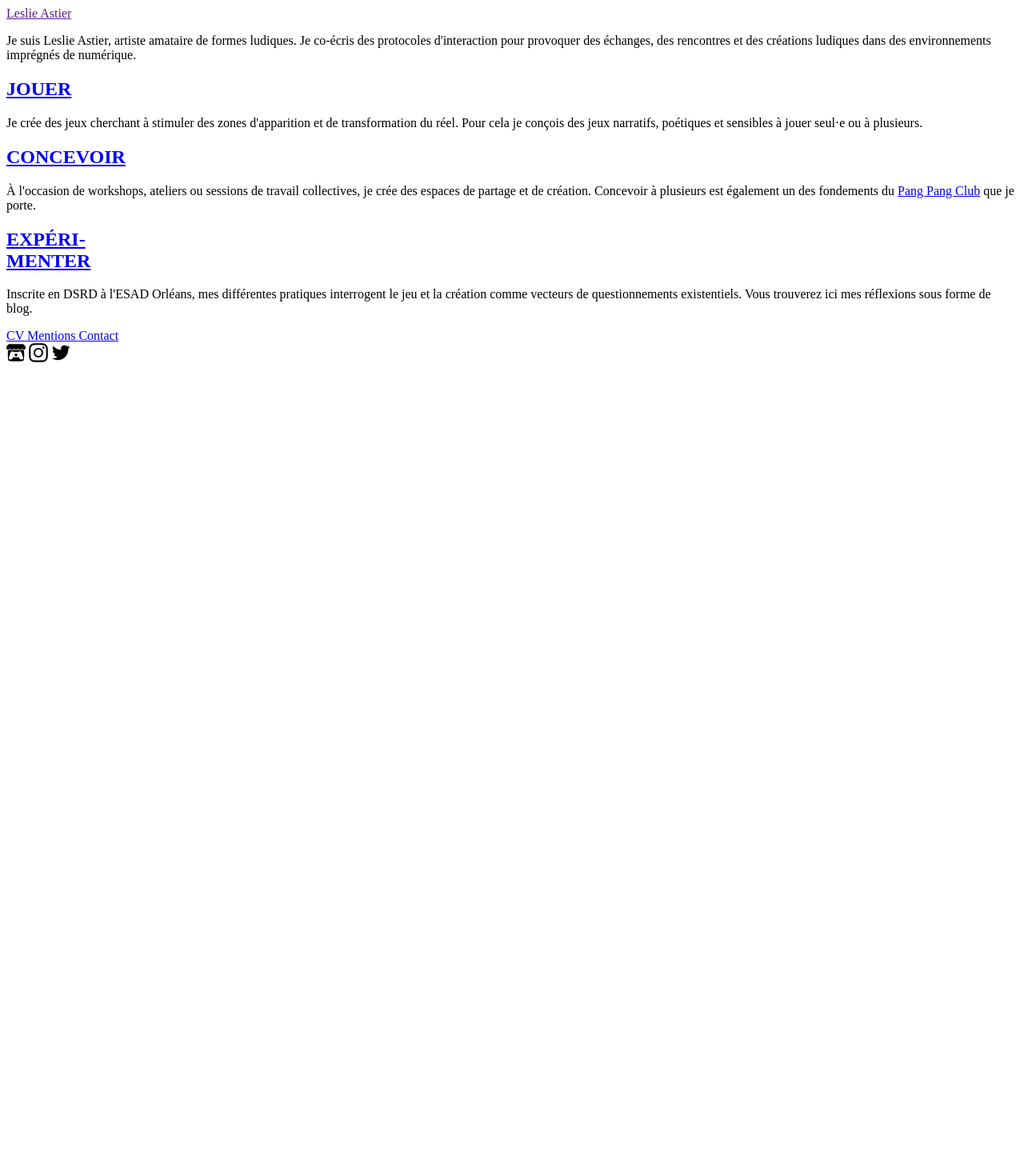
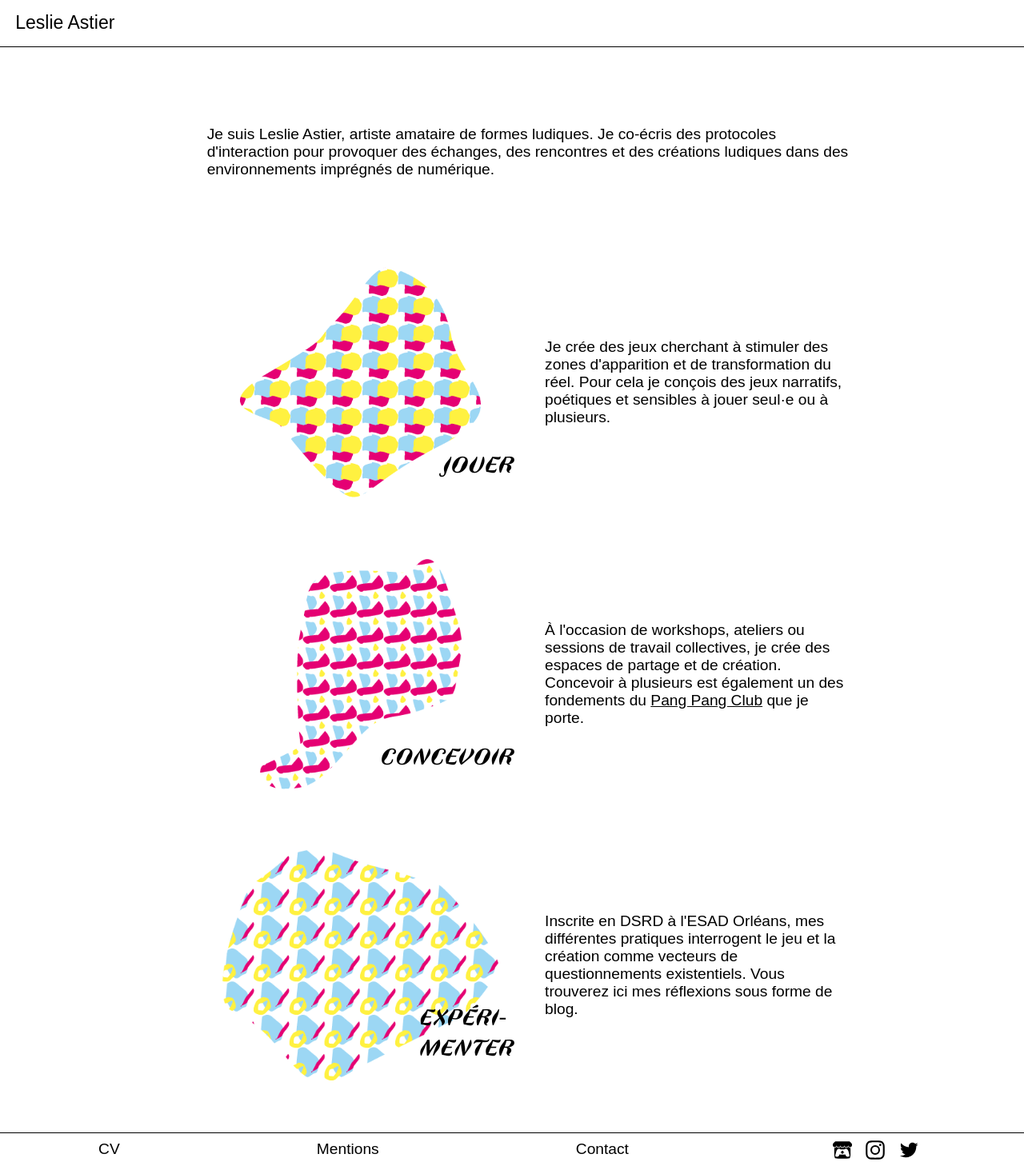
Before and after one commit to velvet-dream/portfolio-leslie, a Jekyll site: the page built from index.md, in a window 1280 px wide. Shown: the whole page at 80% size. Built offline with Jekyll 4.4.1, drawn with Linux system fonts in a browser that asks for light colours; some web fonts are replaced; before the commit the page ends 900 px from its top, so only the background shows below that.

Commit message:
pls work I made a mistake

```diff
--- a/_config.yml
+++ b/_config.yml
@@ -24,7 +24,7 @@ description: >- # this means to ignore newlines until "baseurl:"
   Write an awesome description for your new site here. You can edit this
   line in _config.yml. It will appear in your document head meta (for
   Google search results) and in your feed.xml site description.
-baseurl: "portfolio-leslie" # the subpath of your site, e.g. /blog
+baseurl: "/portfolio-leslie" # the subpath of your site, e.g. /blog
 url: "" # the base hostname & protocol for your site, e.g. http://example.com
 twitter_username: jekyllrb
 github_username:  jekyll
```
